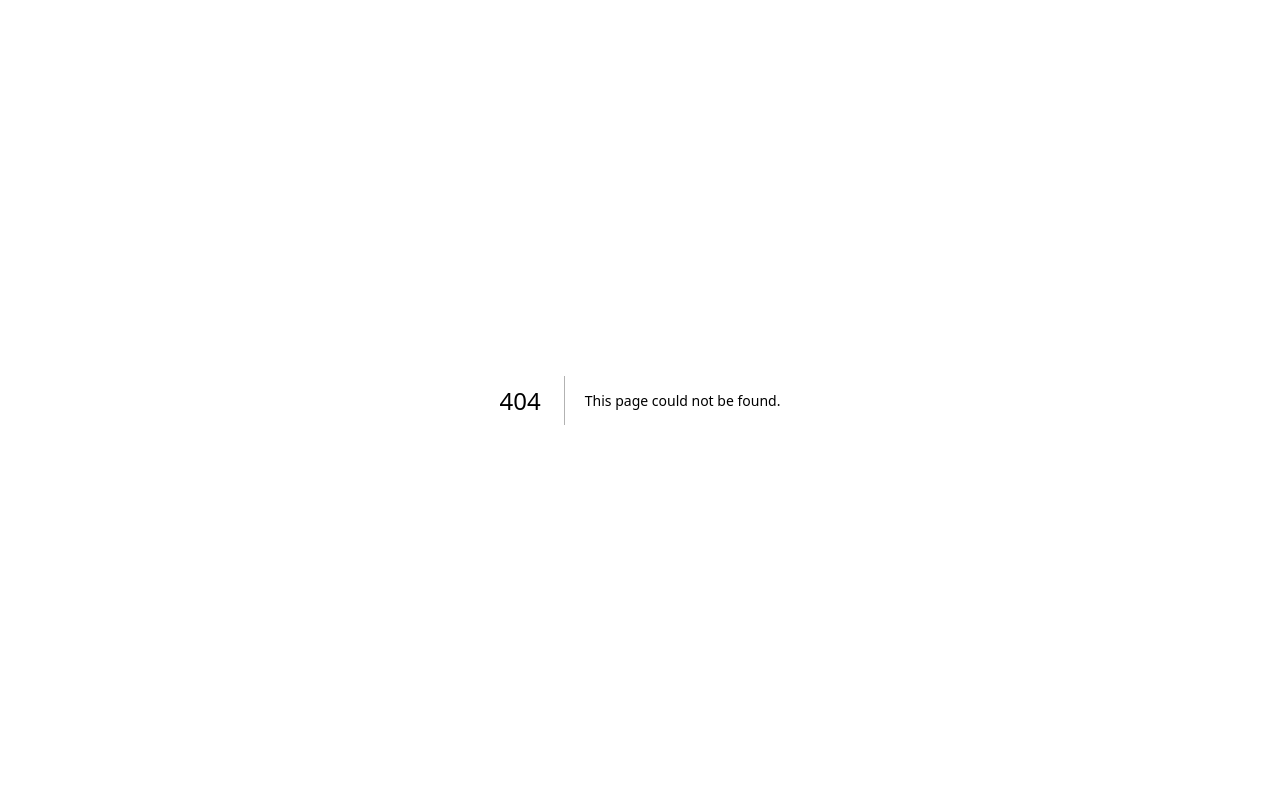
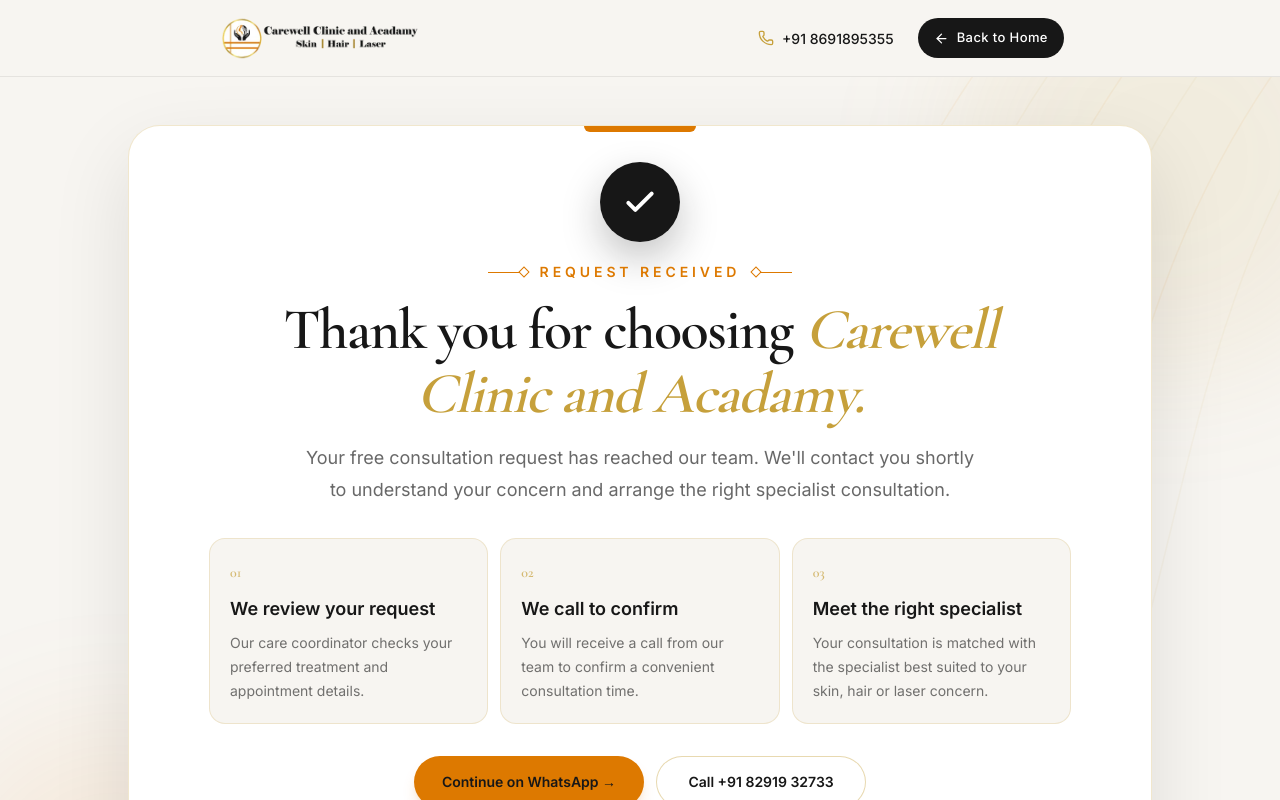
Before and after one commit to crowddevelopers08-arch/carewell-clinic, a Next.js app: page /thank-you in a window 1280 px wide. Before the commit this address had no page. Shown: the top 800 px of the page. Built offline with nearby package versions, Linux system fonts and the light colour scheme.

Commit message:
cca new lpd

```diff
--- /dev/null
+++ b/app/thank-you/page.tsx
@@ -0,0 +1,211 @@
+import Link from "next/link";
+import type { Metadata } from "next";
+import { Cormorant_Garamond, Inter } from "next/font/google";
+import { ArrowLeft, Phone } from "lucide-react";
+import Footer from "@/components/Footer";
+
+const inter = Inter({
+  subsets: ["latin"],
+  weight: ["300", "400", "500", "600"],
+  display: "swap",
+});
+
+const cormorant = Cormorant_Garamond({
+  subsets: ["latin"],
+  weight: ["400", "600"],
+  style: ["normal", "italic"],
+  display: "swap",
+});
+
+export const metadata: Metadata = {
+  title: "Thank You | Carewell Clinic and Acadamy",
+  description: "Your consultation request has been received.",
+};
+
+const nextSteps = [
+  {
+    number: "01",
+    title: "We review your request",
+    text: "Our care coordinator checks your preferred treatment and appointment details.",
+  },
+  {
+    number: "02",
+    title: "We call to confirm",
+    text: "You will receive a call from our team to confirm a convenient consultation time.",
+  },
+  {
+    number: "03",
+    title: "Meet the right specialist",
+    text: "Your consultation is matched with the specialist best suited to your skin, hair or laser concern.",
+  },
+];
+
+export default function ThankYouPage() {
+  return (
+    <>
+      {/* Google Ads Conversion Tracking - Fires when this page loads */}
+
+      <main className={`${inter.className} min-h-screen overflow-hidden bg-[#f7f5f1] text-[#171717]`}>
+        {/* NAV */}
+      <nav className="flex items-center justify-around gap-4 border-b border-[#171717]/8 px-6 py-4 sm:px-10 lg:px-14">
+        <Link
+          href="/"
+          aria-label="Carewell Clinic and Acadamy"
+          className="flex shrink-0 items-center"
+        >
+          {/* eslint-disable-next-line @next/next/no-img-element */}
+          <img
+            className="h-9 w-auto sm:h-11"
+            src="/lp-logos.webp"
+            alt="Carewell Clinic and Acadamy — Skin, Hair, Laser"
+          />
+        </Link>
+
+        <div className="flex items-center gap-3 sm:gap-6">
+          <a
+            href="tel:+918291932733"
+            className="hidden items-center gap-2 text-[14px] font-medium text-[#171717] transition-colors hover:text-[#dd7900] sm:inline-flex"
+          >
+            <Phone size={16} className="text-[#c6a03b]" />
+            +91 8691895355
+          </a>
+
+          <Link
+            href="/"
+            className="inline-flex shrink-0 items-center gap-2 rounded-full bg-[#171717] px-4 py-2.5 text-[13px] font-medium tracking-[0.03em] !text-white transition-colors hover:bg-[#dd7900] hover:!text-white"
+          >
+            <ArrowLeft size={15} />
+            Back to Home
+          </Link>
+        </div>
+      </nav>
+
+        <section className="relative isolate overflow-hidden px-4 py-8 sm:px-6 sm:py-10 lg:px-8 lg:py-12">
+          <div
+            aria-hidden="true"
+            className="pointer-events-none absolute -right-24 -top-32 -z-10 h-[420px] w-[420px] rounded-full bg-[#c6a03b]/[0.10] blur-3xl"
+          />
+          <div
+            aria-hidden="true"
+            className="pointer-events-none absolute -bottom-28 -left-16 -z-10 h-[360px] w-[360px] rounded-full bg-[#dd7900]/[0.08] blur-3xl"
+          />
+
+          {/* Faint strand linework echoing the site's other sections */}
+          <svg
+            className="pointer-events-none absolute inset-0 -z-10 h-full w-full opacity-[0.05]"
+            preserveAspectRatio="none"
+            viewBox="0 0 1200 800"
+          >
+            {Array.from({ length: 6 }).map((_, i) => (
+              <path
+                key={i}
+                d={`M ${1300 - i * 70} -50 C ${1050 - i * 70} 250, ${1150 - i * 70} 540, ${900 - i * 90} 850`}
+                stroke={i % 2 === 0 ? "#c6a03b" : "#dd7900"}
+                strokeWidth="1.5"
+                fill="none"
+              />
+            ))}
+          </svg>
+
+          <div className="mx-auto max-w-5xl">
+            <div className="relative overflow-hidden rounded-[24px] border border-[#c6a03b]/25 bg-white px-5 py-8 text-center shadow-[0_30px_80px_rgba(23,23,23,0.10)] sm:rounded-[32px] sm:px-12 sm:py-9 lg:px-20">
+              <span
+                aria-hidden="true"
+                className="absolute top-0 left-1/2 h-1.5 w-20 -translate-x-1/2 rounded-b-full bg-[#dd7900] sm:w-28"
+              />
+
+              <div className="mx-auto flex h-16 w-16 items-center justify-center rounded-full bg-[#171717] text-white shadow-[0_16px_38px_rgba(23,23,23,0.25)] sm:h-20 sm:w-20">
+                <svg
+                  className="h-8 w-8 sm:h-10 sm:w-10"
+                  viewBox="0 0 24 24"
+                  fill="none"
+                  aria-hidden="true"
+                >
+                  <path
+                    d="m5 12.5 4.2 4.2L19 7"
+                    stroke="currentColor"
+                    strokeWidth="2.4"
+                    strokeLinecap="round"
+                    strokeLinejoin="round"
+                  />
+                </svg>
+              </div>
+
+              <p className="mt-4 flex items-center justify-center gap-2 text-[11px] font-bold uppercase tracking-[.22em] text-[#dd7900] sm:mt-5 sm:gap-3 sm:text-xs sm:tracking-[.28em] md:text-sm">
+                <span className="flex items-center" aria-hidden="true">
+                  <i className="w-5 border-t border-[#dd7900] sm:w-8" />
+                  <i className="h-2 w-2 rotate-45 border border-[#dd7900]" />
+                </span>
+                Request received
+                <span className="flex items-center" aria-hidden="true">
+                  <i className="h-2 w-2 rotate-45 border border-[#dd7900]" />
+                  <i className="w-5 border-t border-[#dd7900] sm:w-8" />
+                </span>
+              </p>
+
+              <h1 className={`${cormorant.className} mx-auto mt-4 max-w-3xl text-[28px] leading-[1.15] font-semibold tracking-tight sm:text-4xl sm:leading-[1.1] md:text-5xl lg:text-[58px]`}>
+                Thank you for choosing{" "}
+                <span className="italic text-[#c6a03b]">
+                  Carewell Clinic and Acadamy.
+                </span>
+              </h1>
+              <p className="mx-auto mt-3 max-w-2xl text-[15px] leading-7 text-[#171717]/65 sm:mt-4 sm:text-base sm:leading-8 lg:text-lg">
+                Your free consultation request has reached our team. We&apos;ll
+                contact you shortly to understand your concern and arrange the
+                right specialist consultation.
+              </p>
+
+              <div className="mt-6 grid gap-3 text-left sm:mt-8 sm:grid-cols-2 lg:grid-cols-3">
+                {nextSteps.map((step) => (
+                  <article
+                    key={step.number}
+                    className="rounded-2xl border border-[#c6a03b]/20 bg-[#f7f5f1] p-5"
+                  >
+                    <span className={`${cormorant.className} text-sm font-bold text-[#c6a03b]/70`}>
+                      {step.number}
+                    </span>
+                    <h2 className="mt-3 text-base font-bold text-[#171717] sm:text-lg">
+                      {step.title}
+                    </h2>
+                    <p className="mt-2 text-[13.5px] leading-6 text-[#171717]/60 sm:text-sm">
+                      {step.text}
+                    </p>
+                  </article>
+                ))}
+              </div>
+
+              <div className="mt-6 flex flex-col items-center justify-center gap-3 sm:mt-8 sm:flex-row">
+                <a
+                  href="https://wa.me/918291932733?text=Hi%2C%20I%20submitted%20a%20consultation%20request%20for%20Carewell%20Clinic%20and%20Acadamy."
+                  className="inline-flex h-[52px] w-full min-w-0 items-center justify-center rounded-full bg-[#dd7900] px-7 text-sm font-bold text-white shadow-lg shadow-[#dd7900]/20 transition hover:-translate-y-0.5 hover:bg-[#171717] hover:!text-white sm:w-auto sm:min-w-[230px]"
+                >
+                  Continue on WhatsApp →
+                </a>
+                <a
+                  href="tel:+918291932733"
+                  className="inline-flex h-[52px] w-full min-w-0 items-center justify-center rounded-full border border-[#c6a03b]/40 bg-white px-7 text-sm font-bold text-[#171717] transition hover:-translate-y-0.5 hover:border-[#dd7900] hover:text-[#dd7900] sm:w-auto sm:min-w-[210px]"
+                >
+                  Call +91 82919 32733
+                </a>
+              </div>
+
+              <Link
+                href="/"
+                className="mt-5 inline-flex text-sm font-semibold text-[#c6a03b] underline-offset-4 hover:text-[#dd7900] hover:underline"
+              >
+                ← Return to homepage
+              </Link>
+            </div>
+
+            <p className="mt-4 text-center text-[13px] text-[#171717]/50 sm:text-sm">
+              Carewell Clinic and Acadamy · Andheri (E), Mumbai · Mon–Sat, 9 AM–9
+              PM
+            </p>
+          </div>
+        </section>
+
+        <Footer />
+      </main>
+    </>
+  );
+}
```
